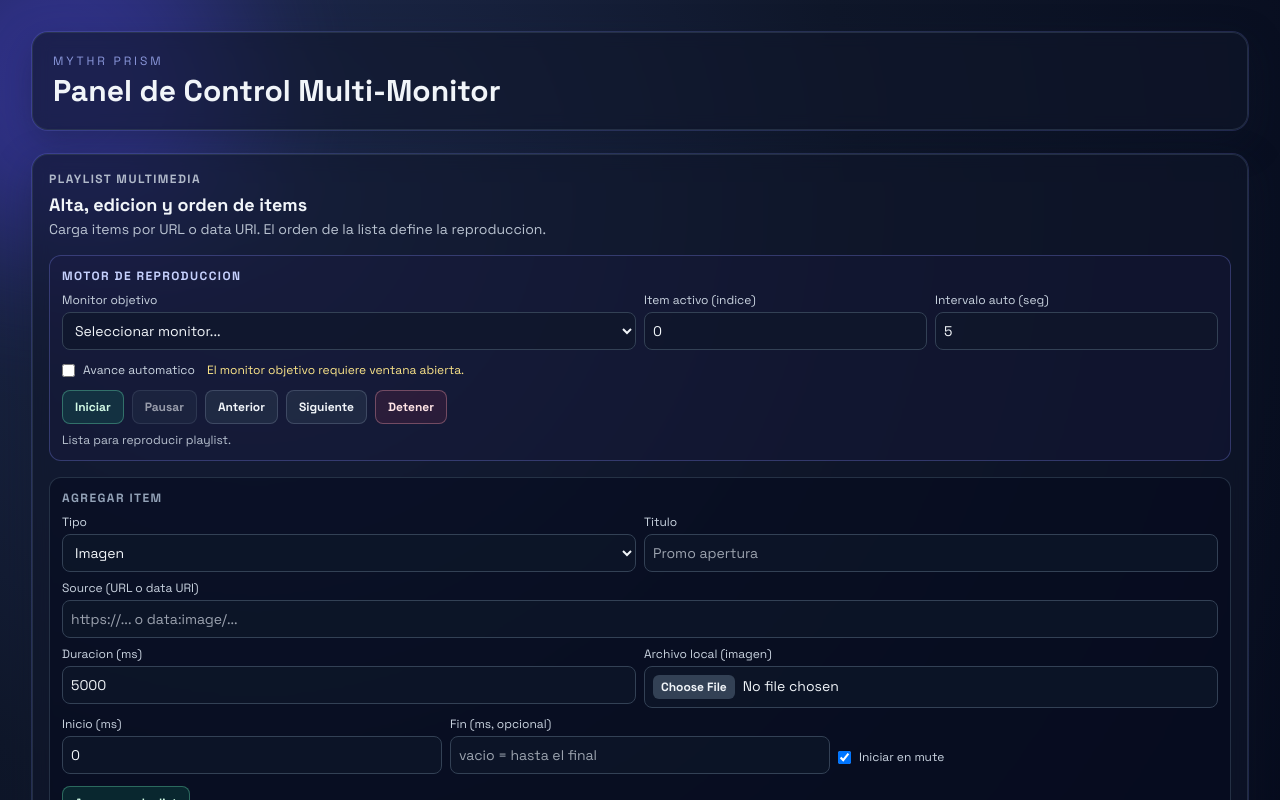
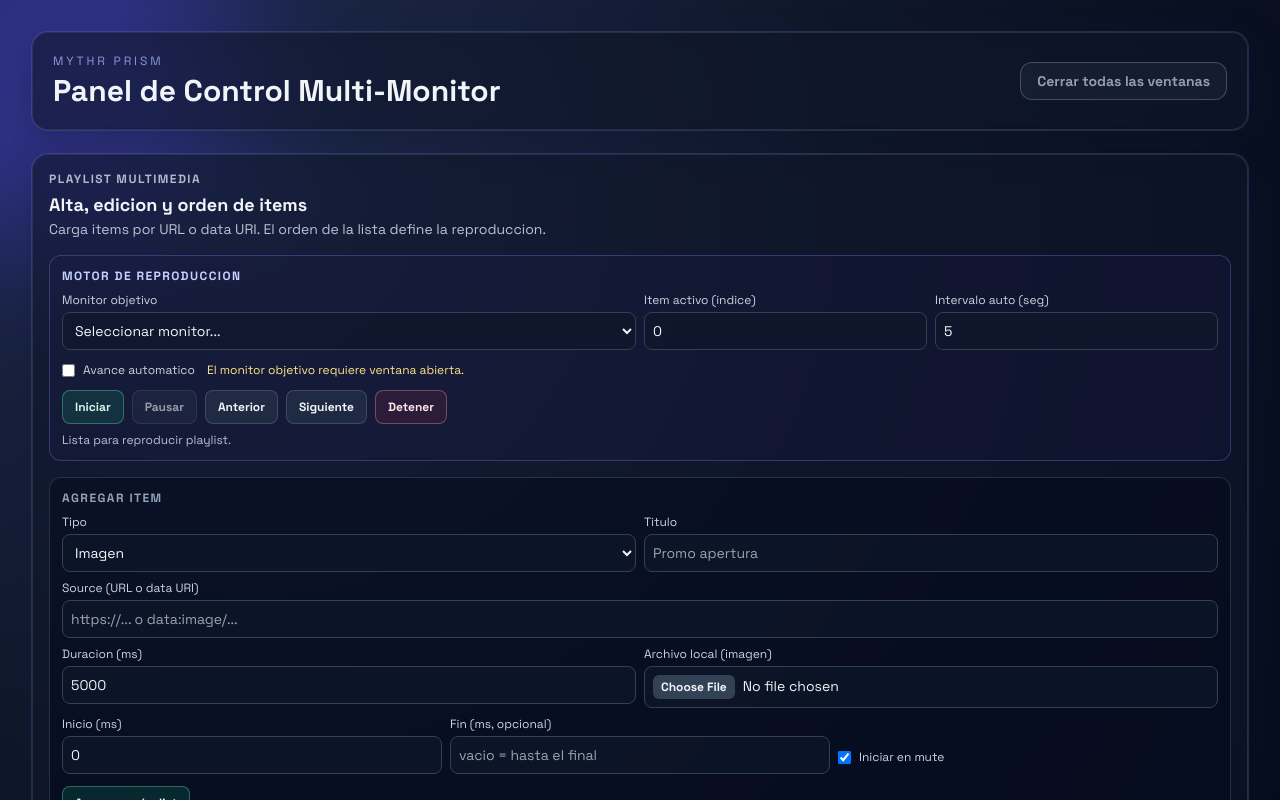
Before and after one commit to paveldelpozo/mythr-prism-front, a Vue app: page / in a window 1280 px wide. Shown: the top 800 px of the page. Built offline with nearby package versions, Linux system fonts and the light colour scheme.

Commit message:
Add: Implement button enable/disable logic for closing all windows in AppHeader and add corresponding tests

```diff
--- a/src/App.vue
+++ b/src/App.vue
@@ -200,6 +200,15 @@ const isTargetMonitorWindowOpen = computed(() => {
   return Boolean(monitorStates[targetMonitorId]?.isWindowOpen);
 });
 
+const openSlaveWindowsCount = computed(() =>
+  Object.values(monitorStates).reduce(
+    (total, state) => total + (state.isWindowOpen ? 1 : 0),
+    0
+  )
+);
+
+const canCloseAllWindows = computed(() => openSlaveWindowsCount.value > 0);
+
 const uploadImage = (monitorId: string, file: File) => {
   const reader = new FileReader();
   reader.onload = (event) => {
@@ -296,7 +305,7 @@ onBeforeUnmount(() => {
     <div class="app-bg-shape app-bg-shape--two" />
 
     <div class="relative mx-auto max-w-7xl space-y-6">
-      <AppHeader :has-monitors="hasDetectedMonitors" @close-all="closeAllWindows" />
+      <AppHeader :can-close-all-windows="canCloseAllWindows" @close-all="closeAllWindows" />
 
       <PlaylistManager
         v-model:items="playlistItems"
--- a/src/components/AppHeader.vue
+++ b/src/components/AppHeader.vue
@@ -1,6 +1,6 @@
 <script setup lang="ts">
 defineProps<{
-  hasMonitors: boolean;
+  canCloseAllWindows: boolean;
 }>();
 
 const emit = defineEmits<{
@@ -16,9 +16,10 @@ const emit = defineEmits<{
     </div>
 
     <button
-      v-if="hasMonitors"
       type="button"
-      class="rounded-xl border border-rose-300/40 bg-rose-500/15 px-4 py-2 text-sm font-semibold text-rose-100 transition hover:bg-rose-500/25"
+      class="rounded-xl border border-rose-300/40 bg-rose-500/15 px-4 py-2 text-sm font-semibold text-rose-100 transition hover:bg-rose-500/25 disabled:cursor-not-allowed disabled:border-slate-300/25 disabled:bg-slate-500/10 disabled:text-slate-300/70 disabled:hover:bg-slate-500/10"
+      :disabled="!canCloseAllWindows"
+      :aria-disabled="!canCloseAllWindows"
       @click="emit('closeAll')"
     >
       Cerrar todas las ventanas
```
Also changed, not shown: 2 other files (tests, documents, lock files or other folders).
